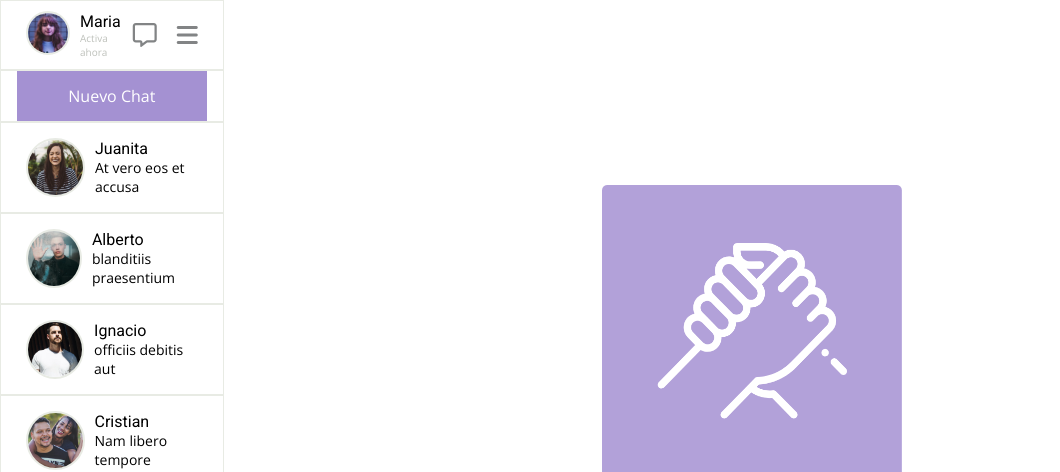
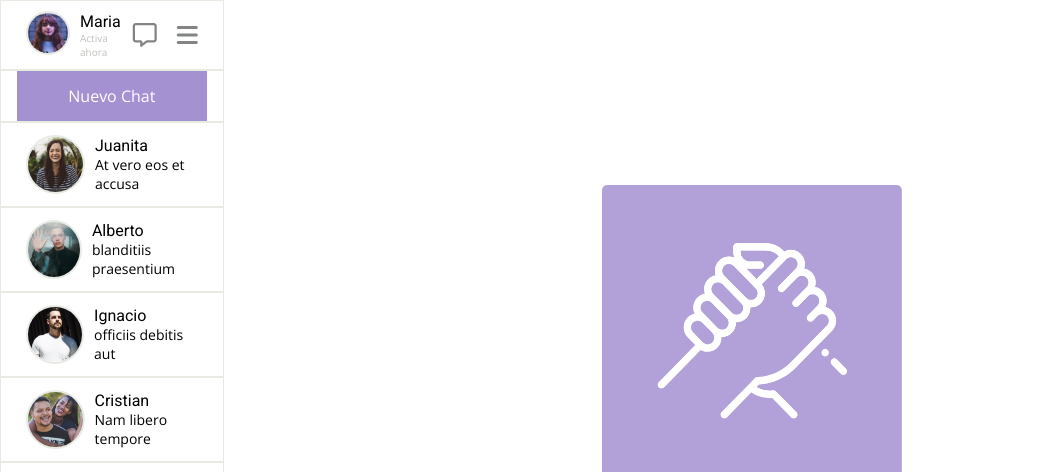
Before and after one commit to dgl82/Tarea-Flexbox, a plain HTML site: page index.html in a window 1280 px wide. Shown: the top 472 px of the page, without its empty margins (0-1060 px from the left). Drawn offline with nearby package versions, Linux system fonts and the light colour scheme.

Commit message:
finalizado v1.1

```diff
--- a/assets/css/style.css
+++ b/assets/css/style.css
@@ -79,7 +79,7 @@ section {
 .usuario {
   display: flex;
   border: 1.5px solid #e8ebe4;
-  padding: 15px 25px;
+  padding: 12px 25px;
   justify-content: flex-start;
   align-items: center;
 }
```
